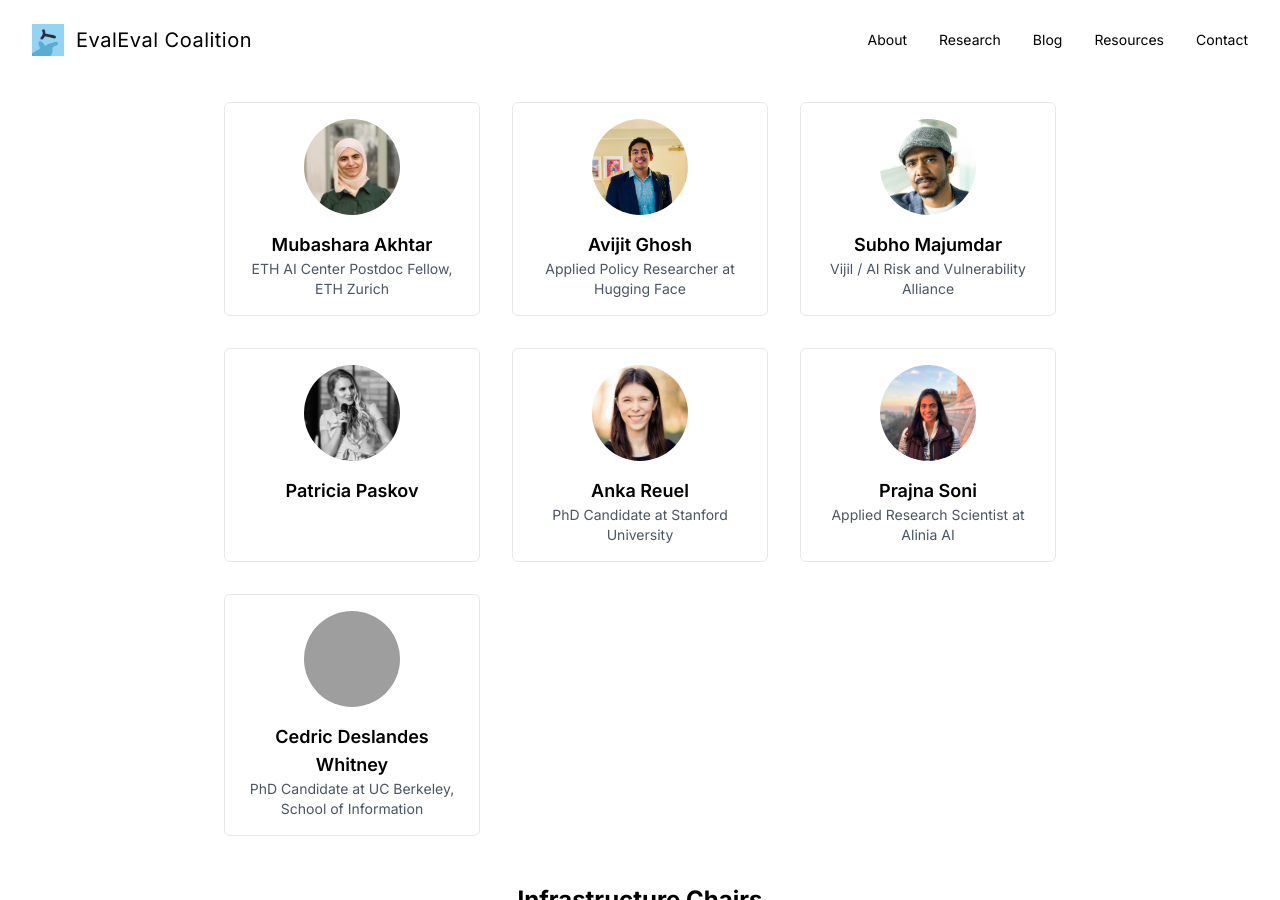
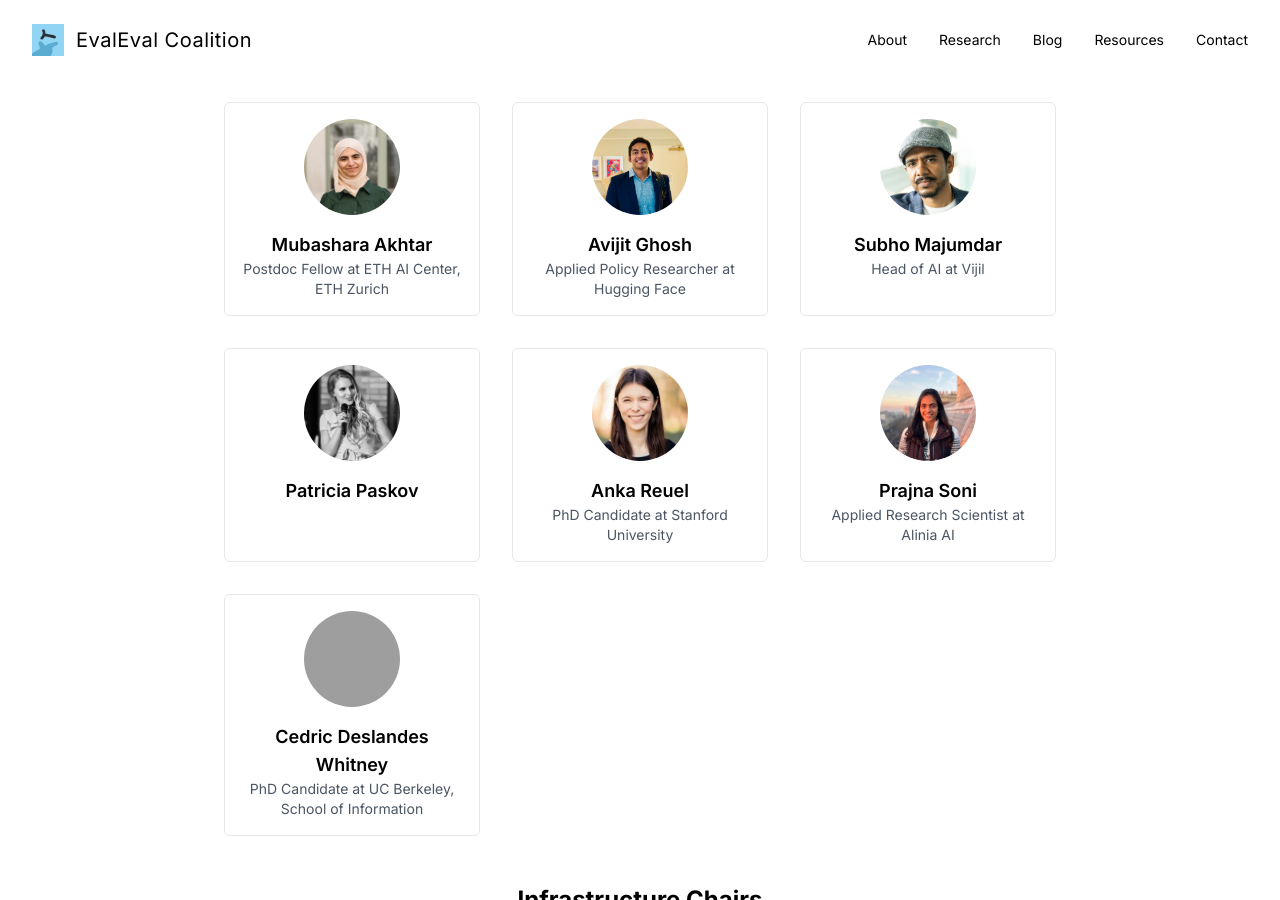
Before and after one commit to evaleval/evaleval.github.io, a Jekyll site: the page built from about.md, in a window 1280 px wide and 900 px high, scrolled down 1438 px. Built offline with Jekyll 4.4.1, drawn with Linux system fonts in a browser that asks for light colours; nearby versions of some CDN libraries; some of the changed text lies outside the part shown; grey boxes are pictures that could not be loaded.

Commit message:
team updates

```diff
--- a/_data/team.yml
+++ b/_data/team.yml
@@ -92,7 +92,7 @@
 - name: Mubashara Akhtar
   lastname: Akhtar
   role: Research Chair
-  subheading: ETH AI Center Postdoc Fellow, ETH Zurich
+  subheading: Postdoc Fellow at ETH AI Center, ETH Zurich
   link: https://www.mubasharaakhtar.com/
   photo: assets/img/team/mubashara-akhtar.JPG
   affiliations:
@@ -103,7 +103,7 @@
 - name: Subho Majumdar
   lastname: Majumdar
   role: Research Chair
-  subheading: Vijil / AI Risk and Vulnerability Alliance
+  subheading: Head of AI at Vijil
   link: https://shubhobm.github.io/
   photo: assets/img/team/subho-majumdar.PNG
   affiliations:
```
